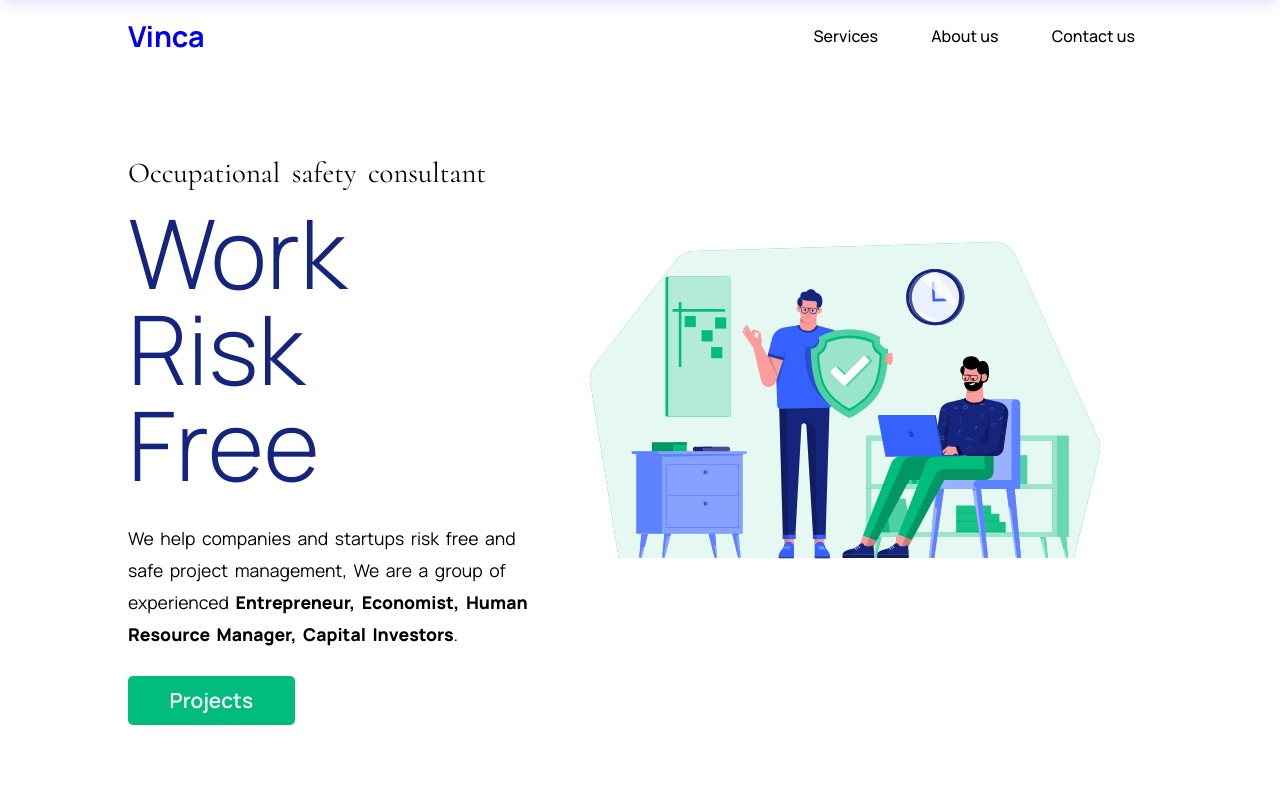
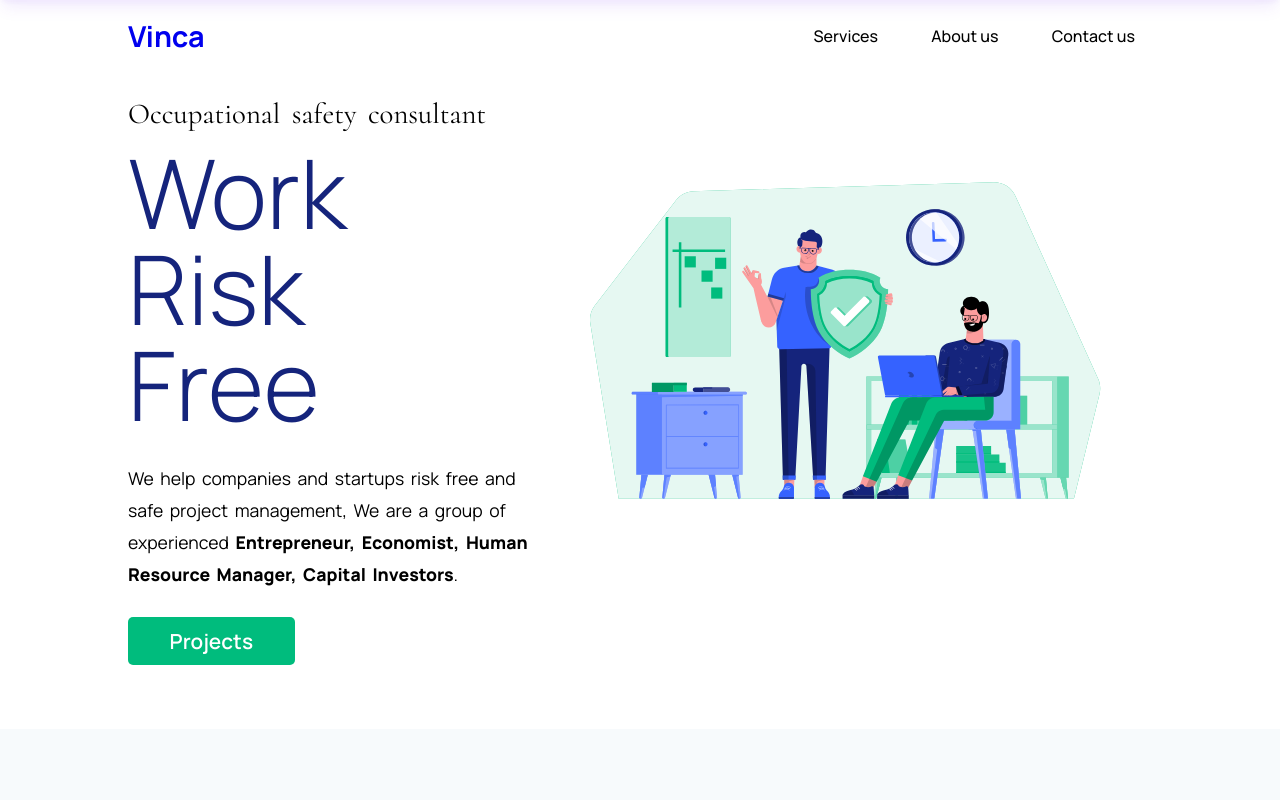
Before and after one commit to ASHIK-S-NAIR/Vinca---Work-Risk-Free-Consultancy, a plain HTML site: page index.html in a window 1280 px wide. Shown: the top 800 px of the page. Drawn offline with Linux system fonts and the light colour scheme.

Commit message:
height of hero section made to 100% from 100vh, container width made yo max-width: min(80%, 1250px), big screen css section removed

```diff
--- a/style.css
+++ b/style.css
@@ -22,8 +22,8 @@ html{
 }
 
 .container{
-    max-width: 80%;
     margin: auto;
+    width: min(80%, 1250px);
 }
 
 .row{
@@ -148,7 +148,8 @@ nav{
     align-items: center;
     justify-content: center;
     grid-template-columns: 40% 60%;
-    height: 100vh;
+    height: auto;
+    padding: 1em 0 4em 0;
 }
 
 .hero-bg{
```
